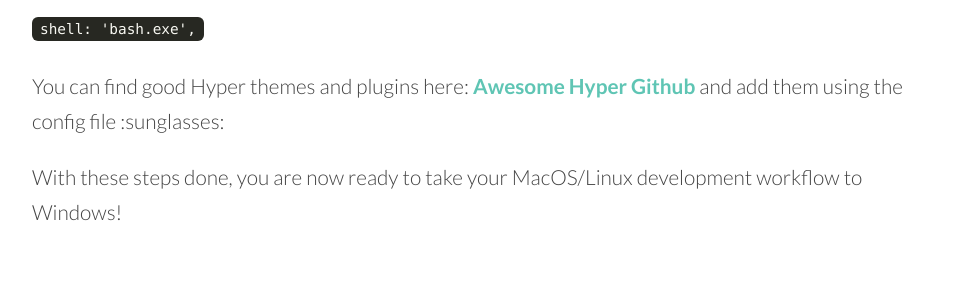
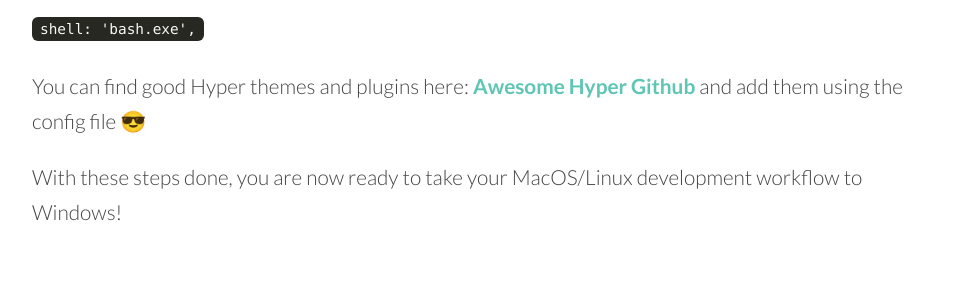
Before and after one commit to dapierce/dapierce.github.io-archive, a Jekyll site: the page built from _posts/2017-09-02-windows-10-a-linux-dev-environment.md, in a window 1280 px wide and 900 px high, scrolled down 3642 px. Shown: the part 187-487 px from the top of the window, without its empty margins (160-1119 px from the left). Built offline with Jekyll 4.4.1, drawn with Linux system fonts in a browser that asks for light colours; nearby versions of some CDN libraries; emoji names are drawn with the system emoji font; part of the change alters nothing that is shown.

```diff
--- a/_config.yml
+++ b/_config.yml
@@ -6,6 +6,6 @@ markdown: kramdown
 kramdown:
   math_engine: mathjax
 highlighter: rouge
-plugins_dir:
+plugins:
   - jekyll-sitemap
   - jemoji
```
